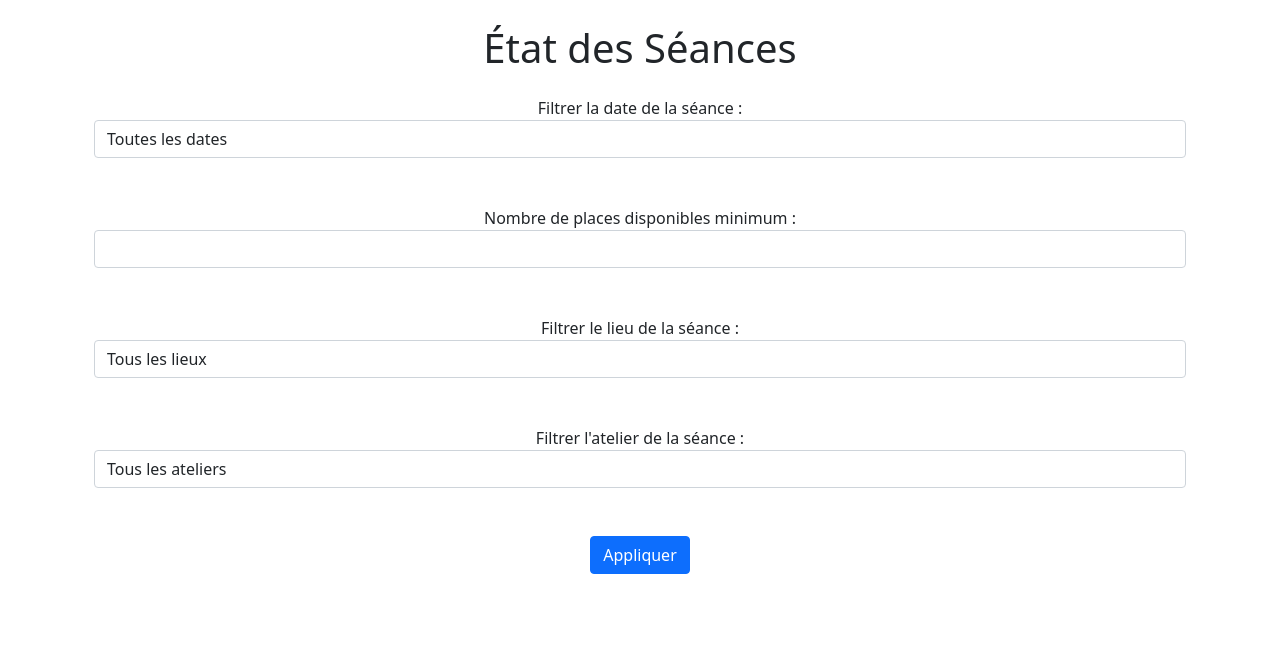
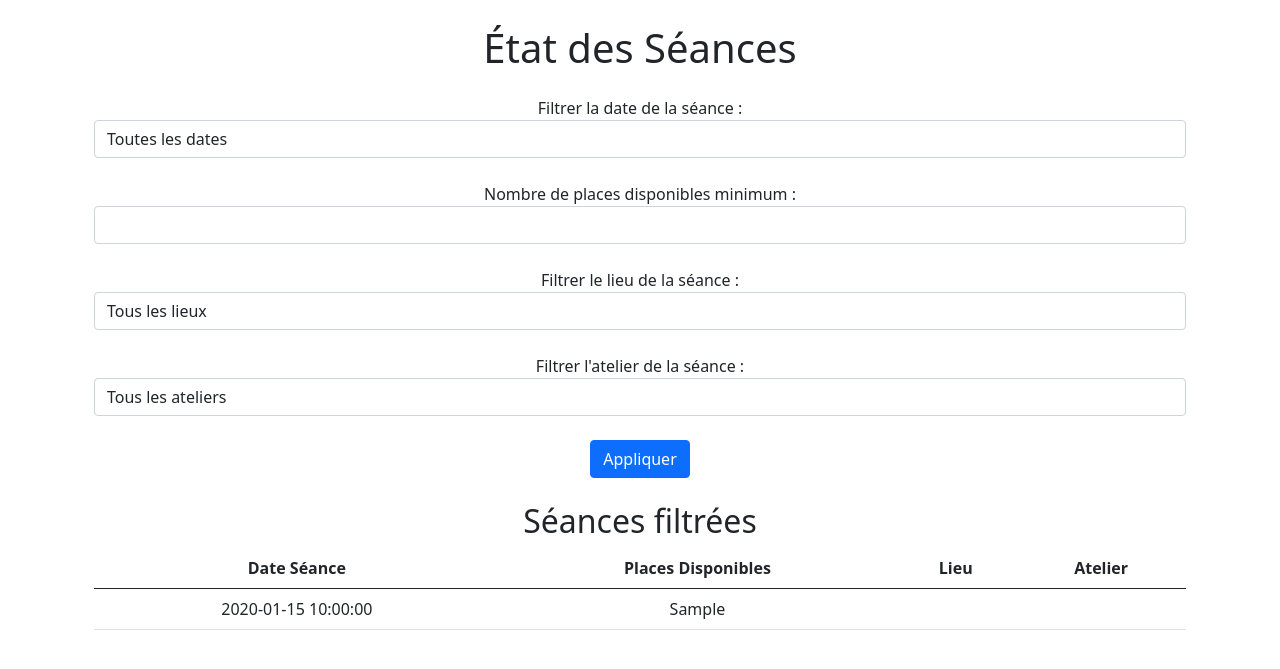
Before and after one commit to Lucas-Requena/ecosphere, a Flask app: template ecosphere/templates/Seance/etat_seance.html in a window 1280 px wide. Shown: the part 56-725 px from the top of the page. Run offline with Flask 3, Linux system fonts and the light colour scheme; the template is opened without the code that fills it: most values are stand-ins (such as "Sample title", 1, 10 or a date in 2020); some libraries are stand-ins or nearby versions.

Commit message:
Update etat_seance.html

```diff
--- a/ecosphere/templates/Seance/etat_seance.html
+++ b/ecosphere/templates/Seance/etat_seance.html
@@ -1,7 +1,7 @@
 {% extends 'layout.html' %}
 
 {% block title %}
-    <title>État des Séance</title>
+    <title>État des Séances</title>
 {% endblock %}
 
 {% block body %}
@@ -9,8 +9,6 @@
         <h1 class="mb-4 text-center">État des Séances</h1>
 
         <form method="GET" action="/seance/etat" class="mb-4">
-            <div>
-                <div>
             <div>
                 <label for="date">Filtrer la date de la séance :</label>
                 <select id="date" name="date" class="form-control">
@@ -23,8 +21,6 @@
                     {% endfor %}
                 </select>
             </div>
-                </div>
-            <br>
             <br>
 
             <div>
@@ -32,8 +28,6 @@
                 <input type="number" id="places_disponibles_min" name="places_disponibles_min"
                        value="{{ request.args.get('places_disponibles_min', '') }}" class="form-control">
             </div>
-
-            <br>
             <br>
 
             <div>
@@ -48,8 +42,6 @@
                     {% endfor %}
                 </select>
             </div>
-
-            <br>
             <br>
 
             <div>
@@ -64,12 +56,49 @@
                     {% endfor %}
                 </select>
             </div>
-
             <br>
-            <br>
-
 
             <button type="submit" class="btn btn-primary">Appliquer</button>
         </form>
+
+        <h2 class="mt-4">Séances filtrées</h2>
+        <table class="table">
+            <thead class="thead-dark">
+                <tr>
+                    <th>Date Séance</th>
+                    <th>Places Disponibles</th>
+                    <th>Lieu</th>
+                    <th>Atelier</th>
+                </tr>
+            </thead>
+            <tbody>
+            {% if seances | length > 0 %}
+                {% for seance in seances %}
+                    <tr>
+                        <td>{{ seance['DateSeance'] }}</td>
+                        <td>{{ seance['PlacesDisponibles'] }}</td>
+                        <td>
+                            {% for lieu in lieux %}
+                                {% if lieu['IDlieu'] == seance['IDlieu'] %}
+                                    {{ lieu['NomLieu'] }}
+                                {% endif %}
+                            {% endfor %}
+                        </td>
+                        <td>
+                            {% for atelier in ateliers %}
+                                {% if atelier['id_atelier'] == seance['id_atelier'] %}
+                                    {{ atelier['Nom_Atelier'] }}
+                                {% endif %}
+                            {% endfor %}
+                        </td>
+                    </tr>
+                {% endfor %}
+            {% else %}
+                <tr>
+                    <td colspan="5" class="text-center">Aucune séance ne correspond.</td>
+                </tr>
+            {% endif %}
+            </tbody>
+        </table>
     </div>
 {% endblock %}
```
Lines whose indentation alone changed are shown as unchanged.
